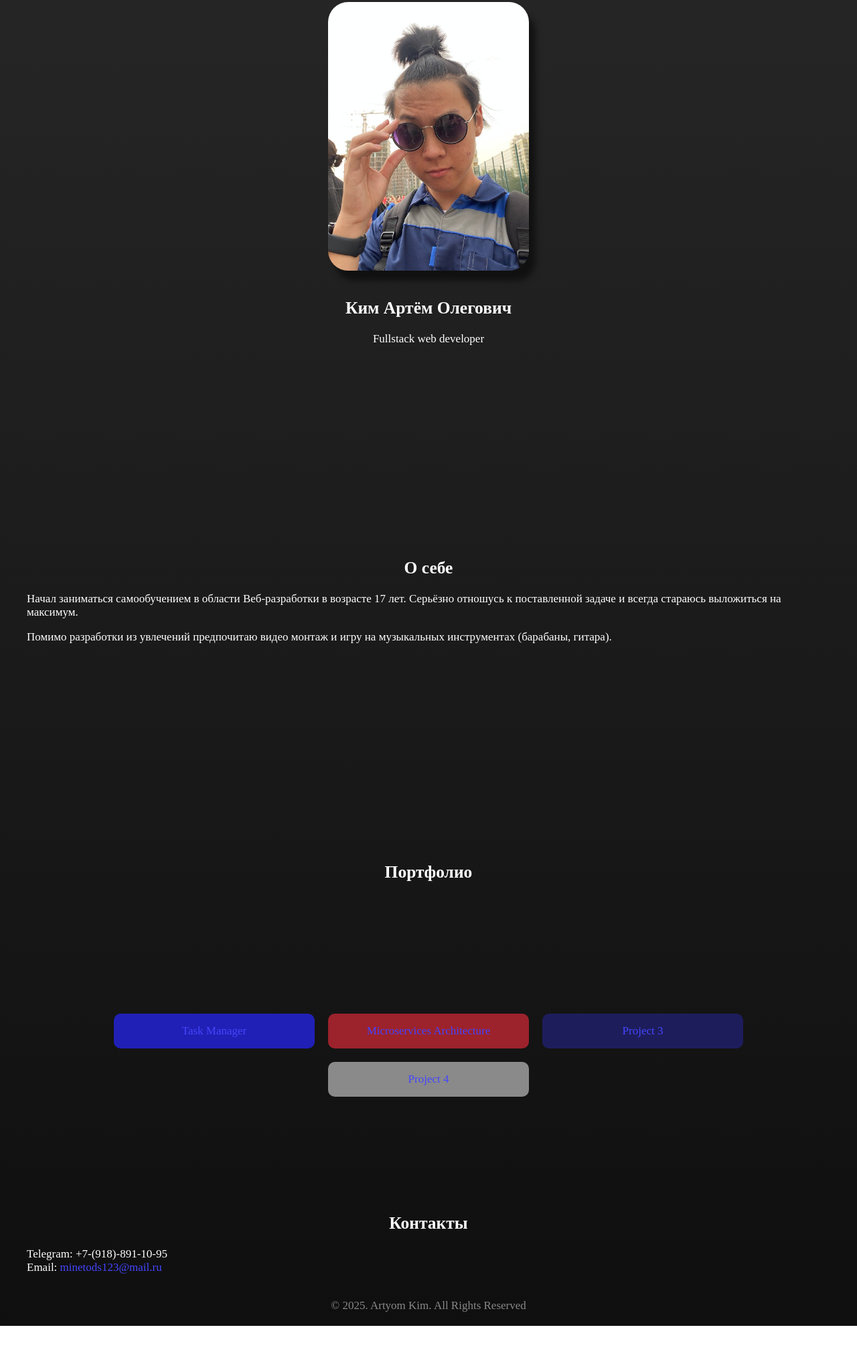
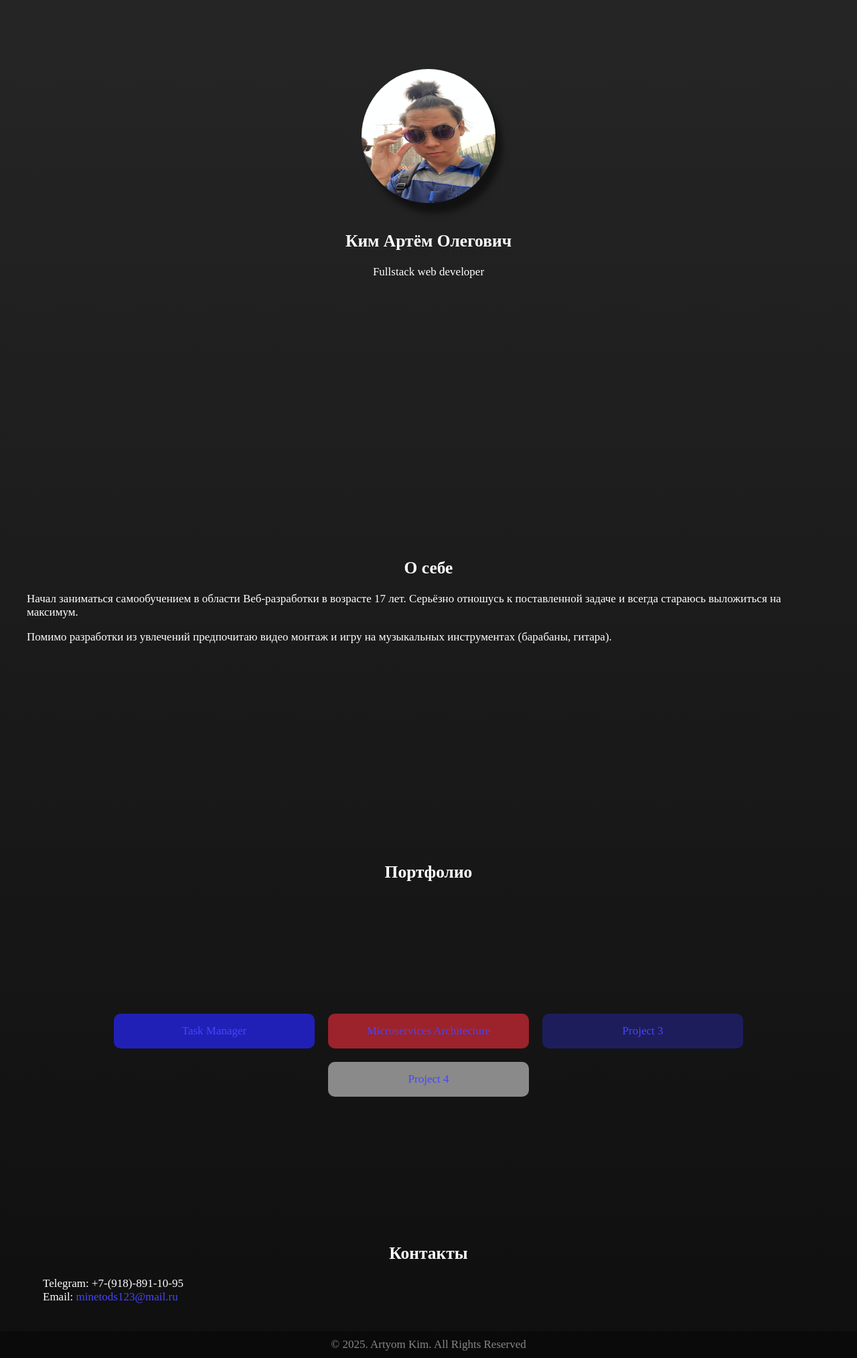
Before and after one commit to OniMinetods/businessCardWebsite, a plain HTML site: page index.html in a window 1280 px wide. Shown: the part 132-2159 px from the top of the page at 67% size. Before the commit the page ends 2111 px from the top, so only its background shows below. Drawn offline with Linux system fonts and the light colour scheme.

Commit message:
fix: fixed contacts

```diff
--- a/style.css
+++ b/style.css
@@ -53,8 +53,9 @@ body {
 }
 
 .avatar {
-  width: 300px;
-  border-radius: 30px;
+  width: 200px;
+  height: 200px;
+  border-radius: 100%;
   box-shadow: 10px 15px 10px rgba(0, 0, 0, 0.5);
 }
 .regular {
@@ -127,12 +128,21 @@ img {
   width: 100%;
 }
 
+.contacts{
+  padding: 24px;
+}
+
+.contacts h2{
+  margin-bottom: 20px;
+}
+
 .contacts li{
   list-style-type: none;
 }
 
 .copyright{
-  padding: 20px 0;
+  padding: 10px 0;
+  background: rgb(10, 10, 10);
 }
 .copyright-text{
   margin: 0 auto;
```
